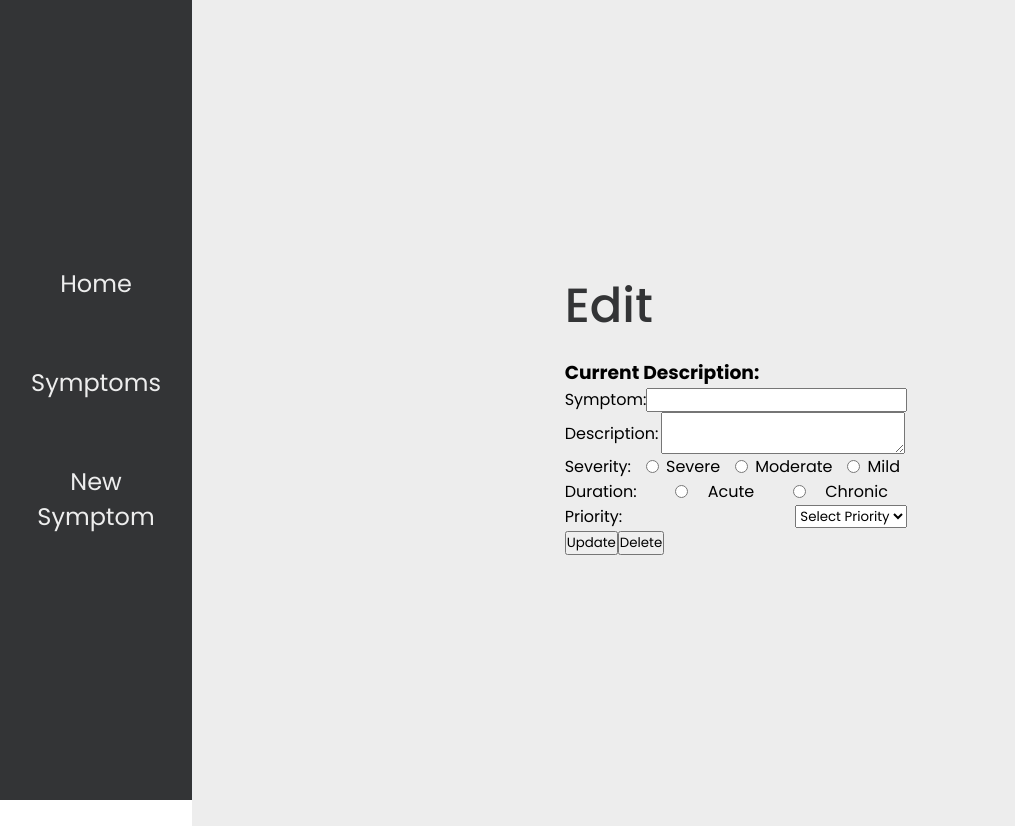
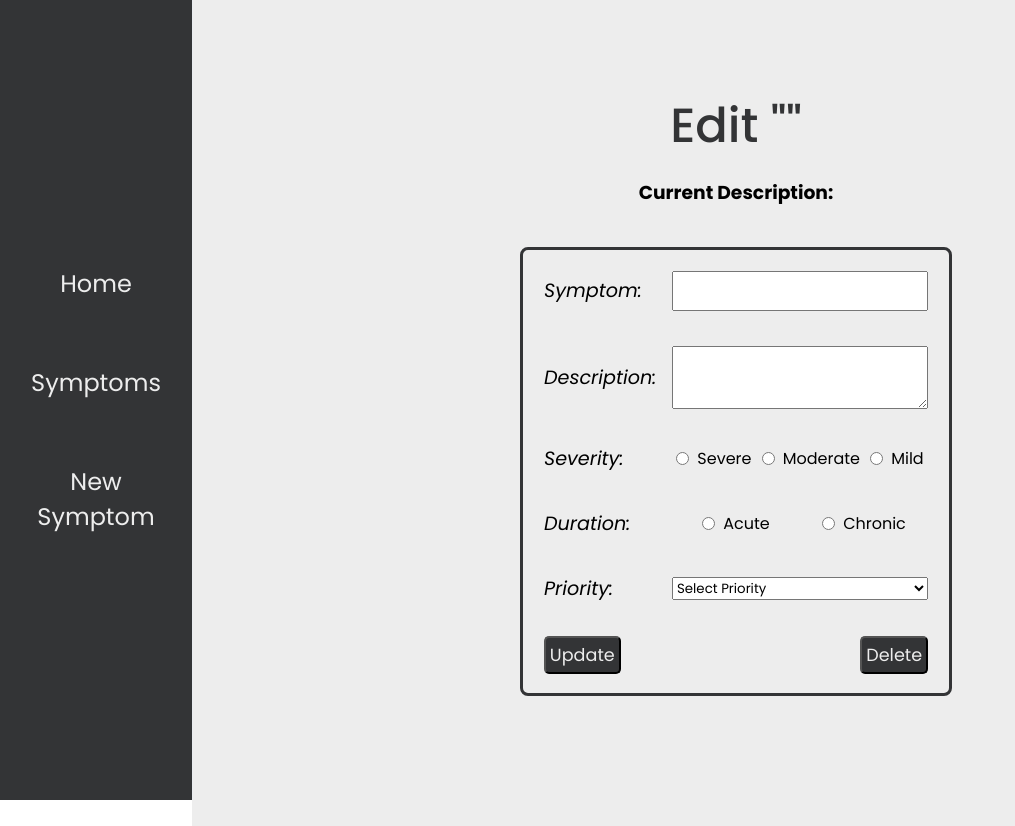
Before and after one commit to rickibeckless/Symptom-Logger, a React (Vite) app: page /symptoms/1/edit in a window 1280 px wide. Shown: the whole page, without its empty margins (0-1015 px from the left). Built offline with nearby package versions, Linux system fonts and the light colour scheme; no server answers; the database is empty.

Commit message:
feat: add EditSympton styles

```diff
--- a/src/App.css
+++ b/src/App.css
@@ -219,7 +219,7 @@ button, input, select, option {
     padding: 2%;
 }
 
-.symptom-form-holder button {
+.symptom-form-btn {
     width: min-content;
     padding: 1%;
     font-size: 1.1rem;
@@ -231,7 +231,7 @@ button, input, select, option {
     transition: font-size 0.4s ease-in-out;
 }
 
-.symptom-form-holder button:hover {
+.symptom-form-btn:hover {
     color: #bababa;
     font-size: 1rem;
 }
@@ -256,3 +256,17 @@ button, input, select, option {
 #symptom-summary .page-title {
     color: #ededed;
 }
+
+
+/* EDIT (EditSymptom.jsx) STYLES */
+
+.edit-symptom-btns {
+    display: flex;
+    flex-direction: row;
+    justify-content: space-between;
+    align-items: center;
+}
+
+.edit-symptom-btns .symptom-form-btn {
+    margin-left: 0;
+}
--- a/src/pages/EditSymptom.jsx
+++ b/src/pages/EditSymptom.jsx
@@ -64,55 +64,71 @@ export function EditSymptom() {
     };
 
     return (
-        <div>
-            <h1 className="page-title">Edit {symptom?.Symptom}</h1>
-            <h3>Current Description:</h3>
-            <p>{symptom?.Description}</p>
+        <>
+            <div className="new-symptom-header">
+                <h1 className="page-title">Edit "{symptom?.Symptom}"</h1>
+                <h3 className="page-summary">Current Description:</h3>
+                <p className="page-summary">{symptom?.Description}</p>
+            </div>
 
+            <div className="symptom-form-holder">
                 <div id="symptom-form" className="new-symptom-form">
-                <label>Symptom:</label>
-                <input type="text" onChange={(e) => setEditedSymptom(e.target.value)} />
-                <br />
+                    <label className="symptom-form-label">Symptom:</label>
+
+                    <div className="symptom-form-options">
+                        <input className="form-options-text" type="text" onChange={(e) => setEditedSymptom(e.target.value)} />
+                    </div>
                 </div>
 
                 <div id="description-form" className="new-symptom-form">
-                <label>Description:</label>
-                <textarea onChange={(e) => setEditedDescription(e.target.value)} />
-                <br />
+                    <label className="symptom-form-label">Description:</label>
+
+                    <div className="symptom-form-options">
+                        <textarea className="form-options-text" onChange={(e) => setEditedDescription(e.target.value)} />
+                    </div>
                 </div>
 
                 <div id="severity-form" className="new-symptom-form">
-                <label>Severity:</label>
-                <br />
+                    <label className="symptom-form-label">Severity:</label>
 
+                    <div className="symptom-form-options">
+                        <div className="form-option">
                             <input type="radio" id="severe" name="severity" value="Severe" onChange={(e) => setEditedSeverity(e.target.value)} />
                             <label htmlFor="severe">Severe</label>
-                <br />
+                        </div>
 
+                        <div className="form-option">
                             <input type="radio" id="moderate" name="severity" value="Moderate" onChange={(e) => setEditedSeverity(e.target.value)} />
                             <label htmlFor="moderate">Moderate</label>
-                <br />
+                        </div>
 
+                        <div className="form-option">
                             <input type="radio" id="mild" name="severity" value="Mild" onChange={(e) => setEditedSeverity(e.target.value)} />
                             <label htmlFor="mild">Mild</label>
-                <br />
+                        </div>
+                    </div>
                 </div>
 
                 <div id="duration-form" className="new-symptom-form">
-                <label>Duration:</label>
-                <br />
+                    <label className="symptom-form-label">Duration:</label>
 
+                    <div className="symptom-form-options">
+                        <div className="form-option">
                             <input type="radio" id="acute" name="duration" value="Acute" onChange={(e) => setEditedDuration(e.target.value)} />
                             <label htmlFor="acute">Acute</label>
-                <br />
+                        </div>
 
+                        <div className="form-option">
                             <input type="radio" id="chronic" name="duration" value="Chronic" onChange={(e) => setEditedDuration(e.target.value)} />
                             <label htmlFor="chronic">Chronic</label>
-                <br />
+                        </div>
+                    </div>
                 </div>
 
                 <div id="priority-form" className="new-symptom-form">
-                <label>Priority:</label>
+                    <label className="symptom-form-label">Priority:</label>
+
+                    <div className="symptom-form-options">
                         <select id="priority" name="priority" onChange={(e) => setEditedPriority(e.target.value)} required >
                             <option value="" disabled selected>Select Priority</option>
                             <option value="High">High</option>
@@ -120,9 +136,14 @@ export function EditSymptom() {
                             <option value="Low">Low</option>
                         </select>
                     </div>
+                </div>
 
-            <button onClick={handleUpdate}>Update</button>
-            <button onClick={handleDelete}>Delete</button>
+                <div className="edit-symptom-btns">
+                    <button className="symptom-form-btn" onClick={handleUpdate}>Update</button>
+                    <button className="symptom-form-btn" onClick={handleDelete}>Delete</button>
                 </div>
+
+            </div>
+        </>
     )
 };
--- a/src/pages/NewSymptom.jsx
+++ b/src/pages/NewSymptom.jsx
@@ -104,7 +104,7 @@ export function NewSymptom() {
                     </div>
                 </div>
 
-                <button type="submit">Submit</button>
+                <button className="symptom-form-btn" type="submit">Submit</button>
             </form>
         </>
     )
```
Also changed, not shown: 1 other file (tests, documents, lock files or other folders). Lines whose indentation alone changed are shown as unchanged.
